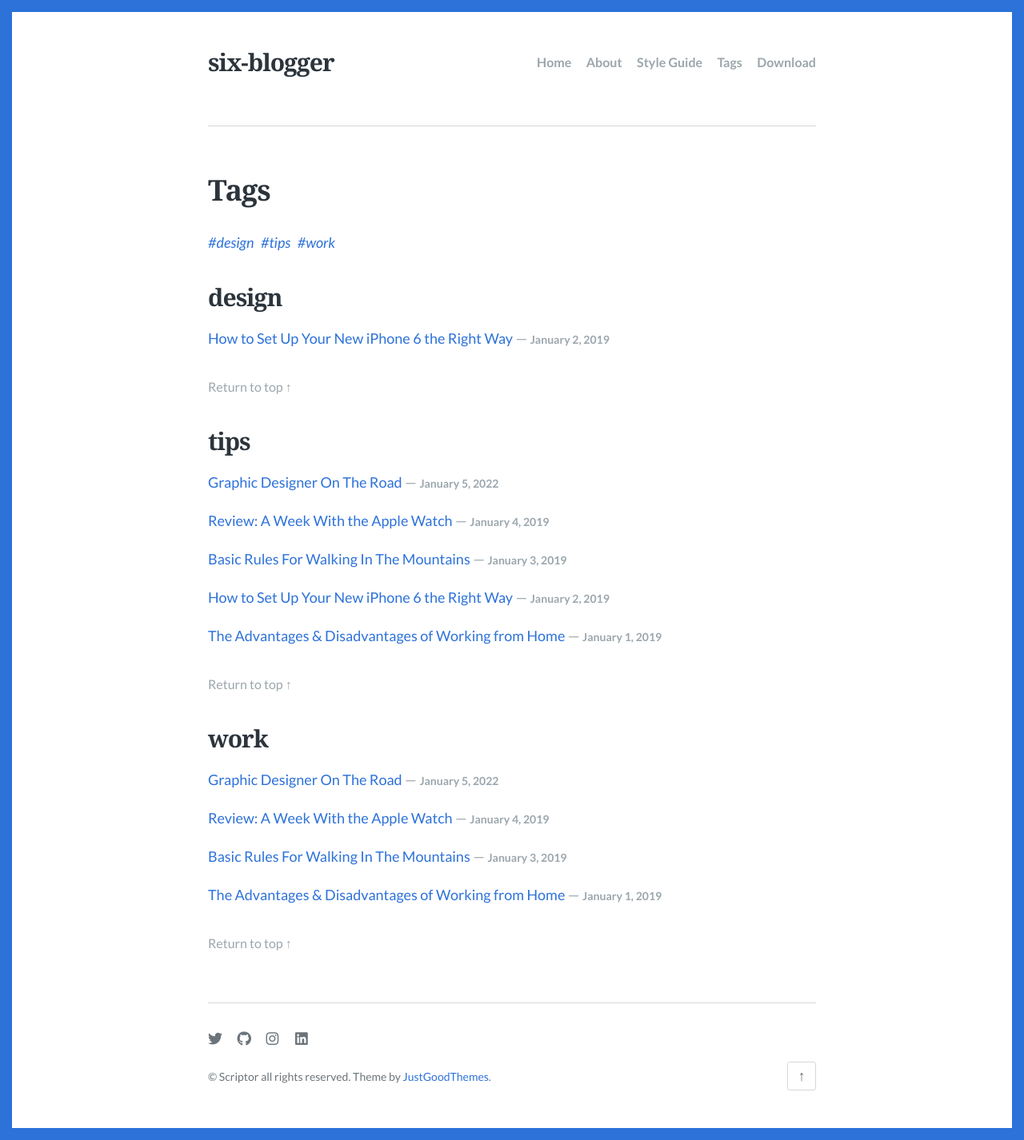
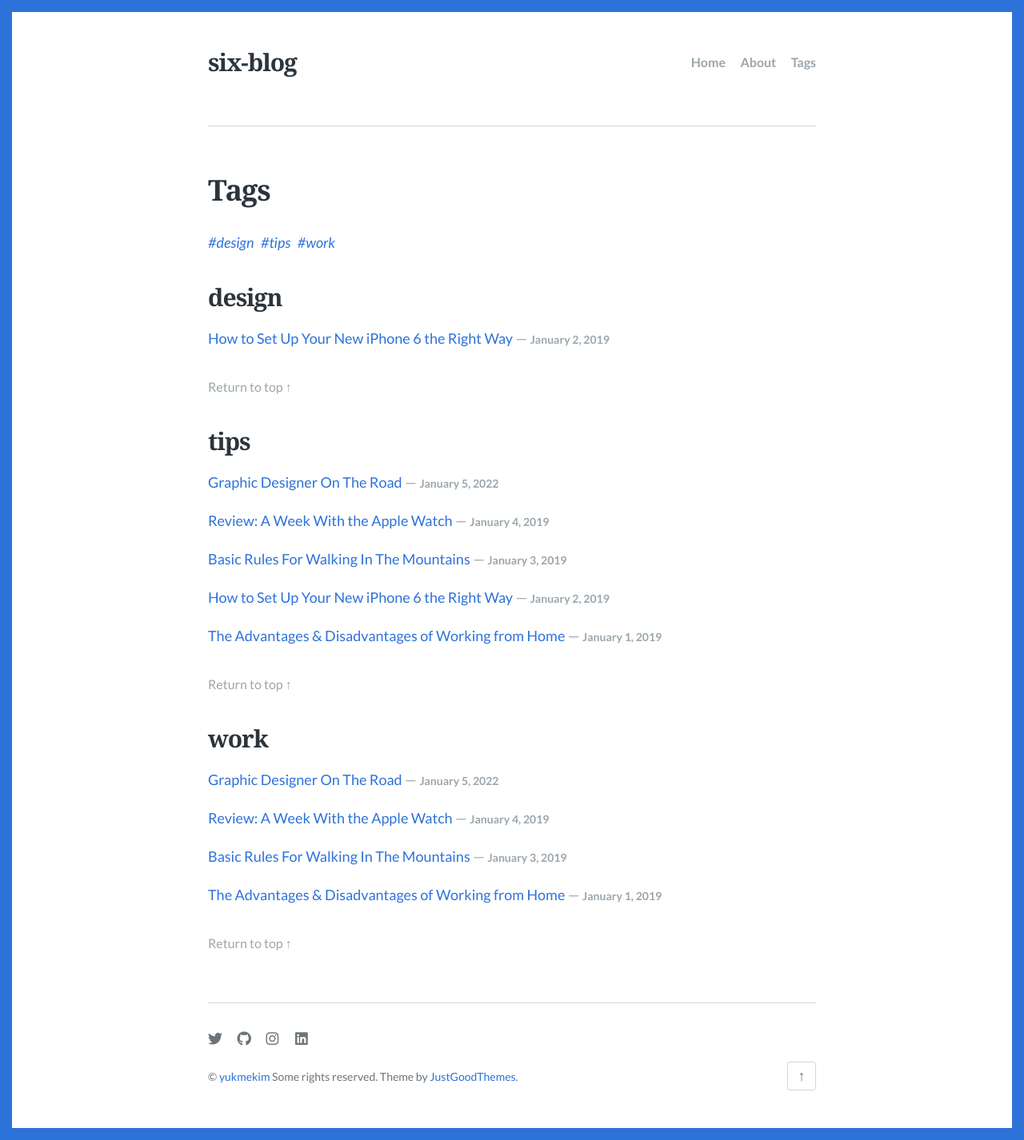
Before and after one commit to yukmekim/yukmekim.github.io, a Jekyll site: the page built from tags.md, in a window 1280 px wide. Shown: the whole page at 80% size. Built offline with Jekyll 4.4.1, drawn with Linux system fonts in a browser that asks for light colours; some web fonts are replaced.

Commit message:
[UPDATE] sample page title update

```diff
--- a/_config.yml
+++ b/_config.yml
@@ -9,7 +9,7 @@
 lang: ko-kr
 
 # Site title
-title: "six-blogger"
+title: "six-blog"
 
 # A description of your site for meta tag, search engine results.
 description: "Scriptor is a minimal, clean, modern & responsive Jekyll theme for writers"
@@ -32,12 +32,12 @@ navigation:
     url: /
   - text: About
     url: /about/
-  - text: Style Guide
-    url: /style-guide/
+  #- text: Style Guide
+  #  url: /style-guide/
   - text: Tags
     url: /tags/
-  - text: Download
-    url: https://github.com/JustGoodThemes/Scriptor-Jekyll-Theme
+  #- text: Download
+  #  url: https://github.com/JustGoodThemes/Scriptor-Jekyll-Theme
 
 # The shortname for your Disqus site to enable comments.
 disqus: justgoodthemes
@@ -47,7 +47,7 @@ accent_color: '#2d72d9'
 
 # Site footer
 footer:
-  content: "&copy; Scriptor all rights reserved. Theme by [JustGoodThemes](https://www.justgoodthemes.com)."
+  content: "&copy; [yukmekim](https://github.com/yukmekim) Some rights reserved. Theme by [JustGoodThemes](https://www.justgoodthemes.com)."
   has_social: true
 
 # Plugins
```
